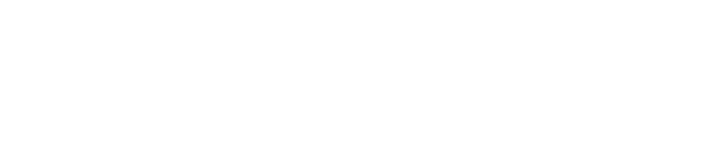
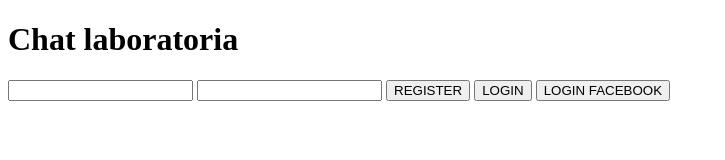
Before and after one commit to cindylopez1814/ChatLaboratoria, a plain HTML site: page index.html in a window 1280 px wide. Shown: the whole page, without its empty margins (0-725 px from the left). Drawn offline with Linux system fonts and the light colour scheme; no server answers.

Commit message:
login con email y facebook

```diff
--- a/assets/app.js
+++ b/assets/app.js
@@ -0,0 +1,67 @@
+window.onload = ()=>{
+  firebase.auth().onAuthStateChanged((user)=>{
+      if(user){
+          //Si estamos logueados
+          loggedOut.style.display = "none";
+          loggedIn.style.display = "block";
+          console.log("User > "+JSON.stringify(user));
+      }else{
+          //No estamos logueados
+          loggedOut.style.display = "block";
+          loggedIn.style.display = "none";
+      }
+  });
+};
+
+function register(){
+  const emailValue = email.value;
+  const passwordValue = password.value;
+  firebase.auth().createUserWithEmailAndPassword(emailValue, passwordValue)
+      .then(()=>{
+          console.log("Usuario registrado");
+      })
+      .catch((error)=>{
+          console.log("Error de firebase > "+error.code);
+          console.log("Error de firebase, mensaje > "+error.message);
+      });
+}
+
+function login(){
+  const emailValue = email.value;
+  const passwordValue = password.value;
+  firebase.auth().signInWithEmailAndPassword(emailValue, passwordValue)
+      .then(()=>{
+          console.log("Usuario con login exitoso");
+      })
+      .catch((error)=>{
+          console.log("Error de firebase > "+error.code);
+          console.log("Error de firebase, mensaje > "+error.message);
+      });
+}
+
+function logout() {
+  firebase.auth().signOut()
+    .then(() => {
+      console.log("chao");
+    })
+    .catch();
+};
+
+function loginFacebook() {
+  const provider = new firebase.auth.FacebookAuthProvider();
+  //provider.addScope("user_birthday"); tienen que pedirle permiso a facebook
+  provider.setCustomParameters({
+    'display':'popup'
+  });
+  firebase.auth().signInWithPopup(provider)
+  .then(() => {
+    console.log("Login con facebook")
+  })
+  .catch((error)=>{
+    console.log("Error de firebase > "+error.code);
+    console.log("Error de firebase, mensaje > "+error.message);
+});
+}
+
+//Firebase Database
+// Humane
--- a/index.html
+++ b/index.html
@@ -8,10 +8,24 @@
   <title>Document</title>
 </head>
 <body>
+  <h1>Chat laboratoria</h1>
+        <div id="loginContainer">
+            <div id="loggedIn">
+                <p id="username"></p>
+                <input id="logOutButton" onclick="logout()" type="button" value="LOG OUT">
+            </div>
+            <div id="loggedOut">
+                <input id="email" type="email">
+                <input id="password" type="password">
+                <input id="register" onclick="register()" type="button" value="REGISTER">
+                <input id="login" onclick="login()" type="button" value="LOGIN">
+                <input id="loginFacebook" onclick="loginFacebook()" type="button" value="LOGIN FACEBOOK">
+            </div>
+        </div>
 
   <script src="https://www.gstatic.com/firebasejs/5.2.0/firebase.js"></script>
   <script>
-  // Initialize Firebase
+    // Initialize Firebase
     var config = {
       apiKey: "AIzaSyCeUP4fvanUVmSxI_tSErdYjpe4XmvP_GE",
       authDomain: "chatlaboratoria-b4830.firebaseapp.com",
```
